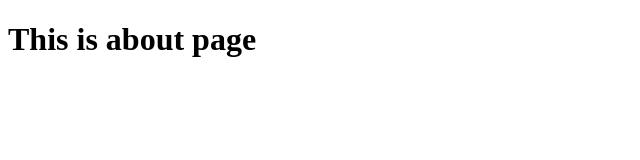
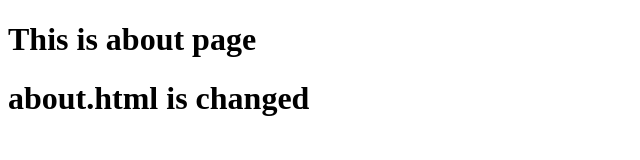
Before and after one commit to Shariarbup/git-tutorial, a plain HTML site: page about.html in a window 1280 px wide. Shown: the whole page, without its empty margins (0-640 px from the left). Drawn offline with Linux system fonts and the light colour scheme.

Commit message:
third commit

```diff
--- a/about.html
+++ b/about.html
@@ -8,5 +8,6 @@
 </head>
 <body>
     <h1>This is about page</h1>
+    <h1>about.html is changed</h1>
 </body>
 </html>
```
